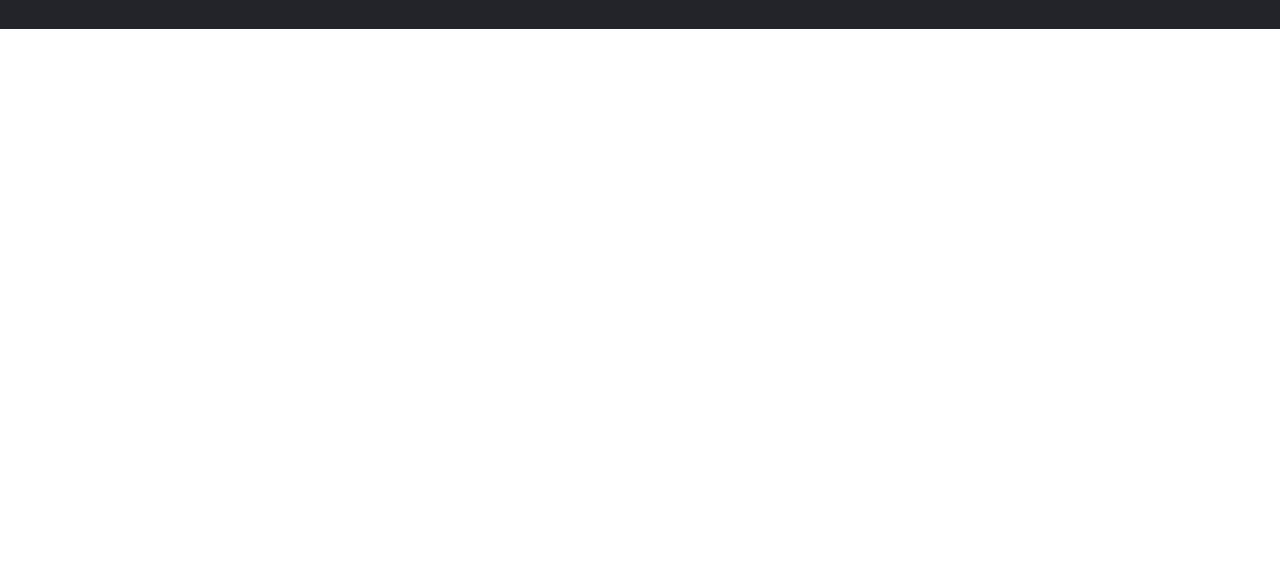
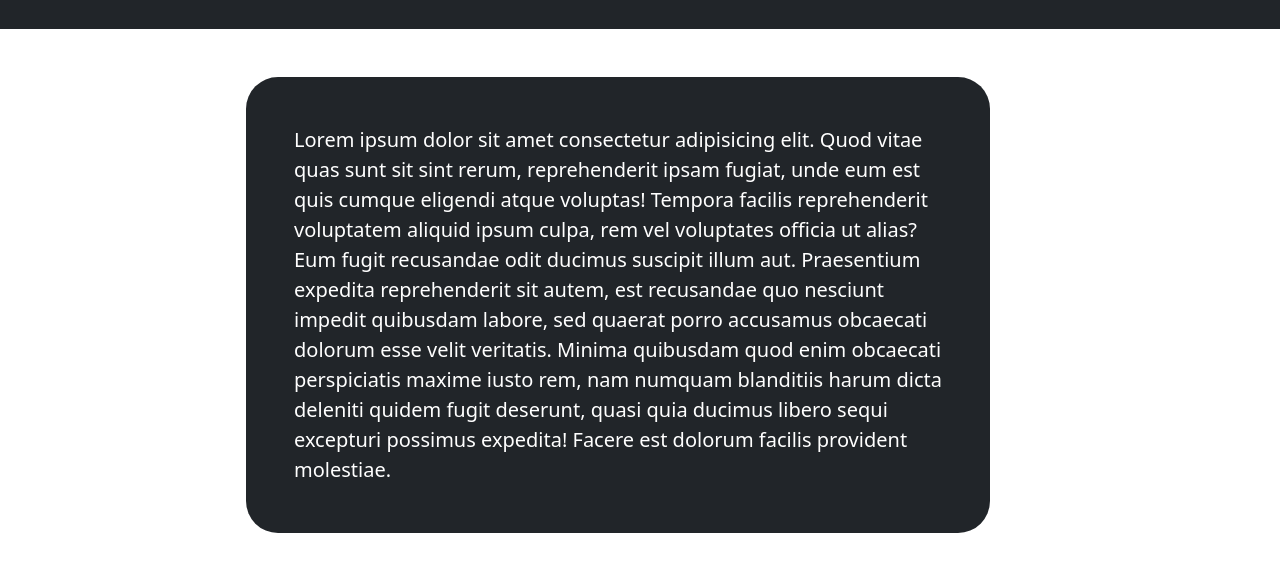
Before and after one commit to Ivan-Caliari/hackathon, a plain HTML site: page home.html in a window 1280 px wide. Shown: the part 223-794 px from the top of the page. Drawn offline with nearby package versions, Linux system fonts and the light colour scheme.

Commit message:
adicao de uma div de teste

```diff
--- a/home.html
+++ b/home.html
@@ -43,6 +43,12 @@
         <p>Lorem ipsum dolor sit amet consectetur, adipisicing elit. Laboriosam in iusto deserunt iure quos quas, adipisci saepe distinctio ut provident sint, asperiores sit! Animi, esse hic debitis possimus eum deserunt.</p>
     </div>
 
+    <div class="container m-5">
+      <div class="col-lg-8 p-5 rounded-5 text-bg-dark lead d-flex mx-auto">
+        Lorem ipsum dolor sit amet consectetur adipisicing elit. Quod vitae quas sunt sit sint rerum, reprehenderit ipsam fugiat, unde eum est quis cumque eligendi atque voluptas! Tempora facilis reprehenderit voluptatem aliquid ipsum culpa, rem vel voluptates officia ut alias? Eum fugit recusandae odit ducimus suscipit illum aut. Praesentium expedita reprehenderit sit autem, est recusandae quo nesciunt impedit quibusdam labore, sed quaerat porro accusamus obcaecati dolorum esse velit veritatis. Minima quibusdam quod enim obcaecati perspiciatis maxime iusto rem, nam numquam blanditiis harum dicta deleniti quidem fugit deserunt, quasi quia ducimus libero sequi excepturi possimus expedita! Facere est dolorum facilis provident molestiae.
+      </div>
+    </div>
+
     <script
       src="https://cdn.jsdelivr.net/npm/bootstrap@5.3.2/dist/js/bootstrap.bundle.min.js"
       integrity="sha384-C6RzsynM9kWDrMNeT87bh95OGNyZPhcTNXj1NW7RuBCsyN/o0jlpcV8Qyq46cDfL"
```
Also changed, not shown: 1 other file.
